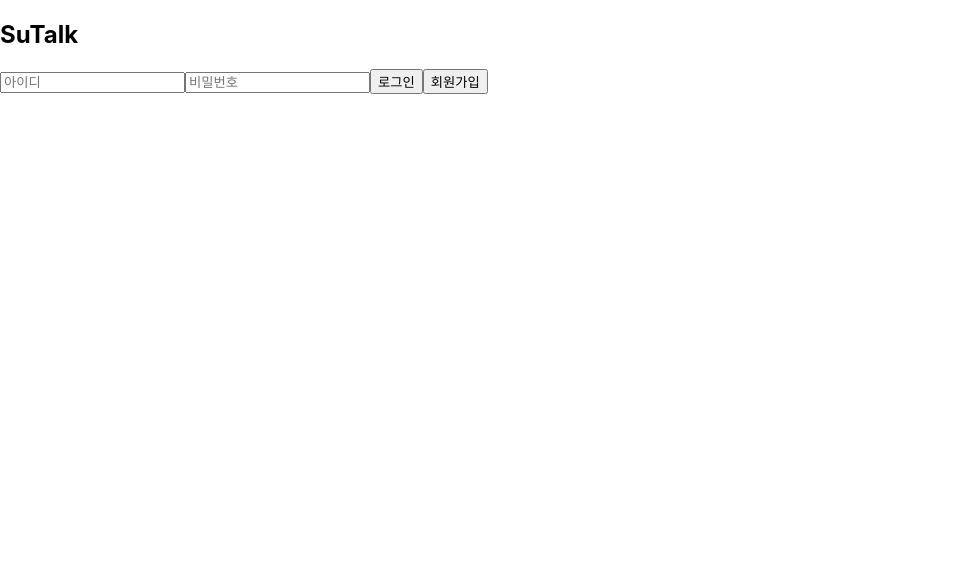
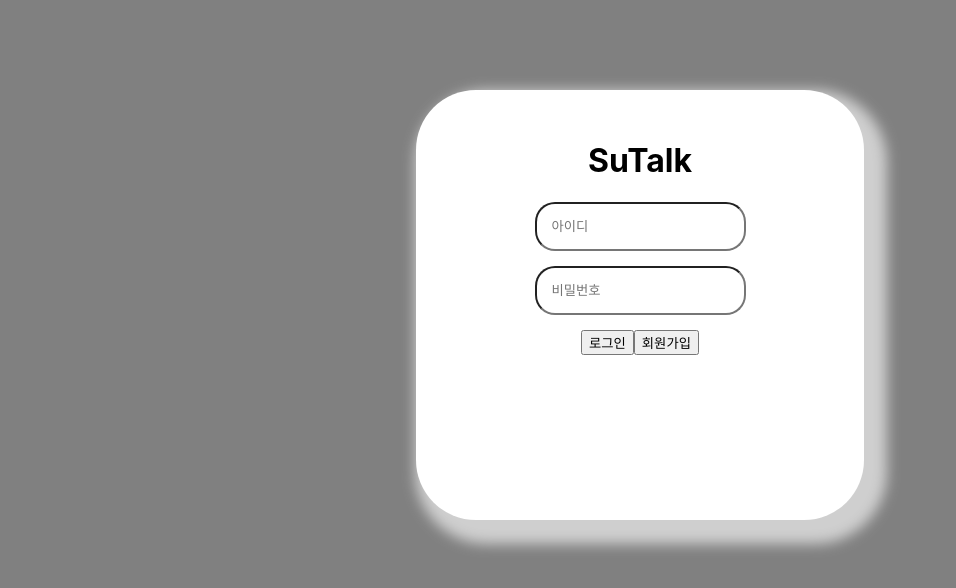
Before and after one commit to YoonSuHyeon/sutalk, a React (Create React App) app in the folder frontend/: page / in a window 1280 px wide. Shown: the top 588 px of the page, without its empty margins (0-956 px from the left). Built offline with nearby package versions, Linux system fonts and the light colour scheme.

Commit message:
css 수정

```diff
--- a/frontend/src/App.css
+++ b/frontend/src/App.css
@@ -14,14 +14,23 @@
 }
 
 .App-header {
-    background-color: #282c34;
-    min-height: 100vh;
+    text-decoration-color: brown;
+    text-align: center;
+}
+
+
+.App-Div{
+    text-align: center;
+    justify-content: center;
     display: flex;
-    flex-direction: column;
-    align-items: center;
-    justify-content: center;
-    font-size: calc(10px + 2vmin);
-    color: white;
+    padding: 90px 0 90px 0;
+    height: 100vh;
+    background-color: gray;
+}
+
+.Button{
+    font-size: large;
+    color: brown;
 }
 
 .App-link {
--- a/frontend/src/App.jsx
+++ b/frontend/src/App.jsx
@@ -1,4 +1,3 @@
-import './App.css';
 import React from "react";
 import {Route, Routes} from "react-router-dom";
 import Login from "./Login";
--- a/frontend/src/ChatRoom.jsx
+++ b/frontend/src/ChatRoom.jsx
@@ -1,10 +1,36 @@
 import React from "react";
 
 function ChatRoom() {
-    return(
-        <div>
-            채팅방
+
+    //Div Style
+    const divStyle = {
+        textAlign: 'center',
+        justifyContent: 'center',
+        display: 'flex',
+        padding: '90px 0 90px 0',
+        height: '100vh',
+        backgroundColor: "grey"
+    };
+
+    const divStyle2 = {
+        textAlign: 'center',
+        justifyContent: 'center',
+        height: '50%',
+        width: '35%',
+        boxShadow: '11px 12px 13px 12px rgb(207,207,207)',
+        paddingTop: '30px',
+        borderRadius: '60px',
+        backgroundColor: 'white'
+    };
+
+    return (
+        <div style={divStyle}>
+            <div style={divStyle2}>
+                채팅방
+            </div>
         </div>
+
     )
 }
+
 export default ChatRoom;
--- a/frontend/src/Friend.jsx
+++ b/frontend/src/Friend.jsx
@@ -2,12 +2,14 @@ import React from "react";
 import {useNavigate} from "react-router-dom";
 
 function Friend() {
+
     const navigate = useNavigate()
 
     const profile = () => {
         navigate("/profile")
     }
     return (
+
         <div>
             <ul>
                 <li onClick={profile}>친구 1</li>
@@ -15,6 +17,8 @@ function Friend() {
                 <li>친구 3</li>
             </ul>
         </div>
+
+
     );
 }
 
--- a/frontend/src/Home.jsx
+++ b/frontend/src/Home.jsx
@@ -3,17 +3,47 @@ import Friend from "./Friend";
 import Chat from "./Chat";
 
 function Home() {
+    //Div Style
+    const divStyle = {
+        textAlign: 'center',
+        justifyContent: 'center',
+        display: 'flex',
+        padding: '90px 0 90px 0',
+        height: '100vh',
+        backgroundColor: "grey"
+    };
+
+    const divStyle2 = {
+        textAlign: 'center',
+        justifyContent: 'center',
+        height: '50%',
+        width: '35%',
+        boxShadow: '11px 12px 13px 12px rgb(207,207,207)',
+        paddingTop: '30px',
+        borderRadius: '60px',
+        backgroundColor: 'white'
+    };
+
 
     const onClick2 = (e) => {
         console.log(e)
     }
     return (
+        <div style={divStyle}>
+            <div style={divStyle2}>
                 <div>
                     <h2>SuTalk</h2>
+                </div>
+                <div>
                     <button id="friend" onClick={onClick2}>친구</button>
                     <button id="chat" onClick={onClick2}>채팅</button>
+                </div>
+                <div>
                     <Friend/>
                     <Chat/>
+                </div>
+
+            </div>
         </div>
     );
 }
--- a/frontend/src/Login.jsx
+++ b/frontend/src/Login.jsx
@@ -1,8 +1,38 @@
-import './App.css';
 import React, {useState} from "react";
 import {Link, useNavigate} from "react-router-dom";
 
 function Login() {
+
+    //Div Style
+    const divStyle = {
+        textAlign: 'center',
+        justifyContent: 'center',
+        display: 'flex',
+        padding: '90px 0 90px 0',
+        height: '100vh',
+        backgroundColor: "grey"
+    };
+
+    const divStyle2 = {
+        textAlign: 'center',
+        justifyContent: 'center',
+        height: '50%',
+        width: '35%',
+        boxShadow: '11px 12px 13px 12px rgb(207,207,207)',
+        paddingTop: '30px',
+        borderRadius: '60px',
+        backgroundColor: 'white'
+    };
+
+
+    //Input Style
+    const inputStyle = {
+        borderRadius: '20px',
+        padding: '15px',
+        marginBottom: '15px'
+    };
+
+
     // let isLogin = false;
     const [inputs, setInputs] = useState({
         id: '',
@@ -39,29 +69,39 @@ function Login() {
     }
 
     return (
+        <div style={divStyle}>
+            <div style={divStyle2}>
                 <div>
-            <header>
-                <h2> SuTalk</h2>
-            </header>
-
-            <input
+                    <div>
+                        <h1>SuTalk</h1>
+                    </div>
+                    <input style={inputStyle}
                            name="id"
                            placeholder="아이디"
                            onChange={onChange}
                            value={id}
                     />
-            <input
+                    <div>
+                        <input style={inputStyle}
                                name="password"
                                placeholder="비밀번호"
                                onChange={onChange}
                                value={password}
                         />
+                    </div>
+
+                    <div>
                         <button onClick={onLogin}>로그인</button>
 
                         <Link to="/signup">
                             <button>회원가입</button>
                         </Link>
                     </div>
+                </div>
+            </div>
+        </div>
+
+
     )
 
 }
--- a/frontend/src/Profile.jsx
+++ b/frontend/src/Profile.jsx
@@ -2,9 +2,31 @@ import React from "react";
 
 
 function Profile() {
+    //Div Style
+    const divStyle = {
+        textAlign: 'center',
+        justifyContent: 'center',
+        display: 'flex',
+        padding: '90px 0 90px 0',
+        height: '100vh',
+        backgroundColor: "grey"
+    };
+
+    const divStyle2 = {
+        textAlign: 'center',
+        justifyContent: 'center',
+        height: '50%',
+        width: '35%',
+        boxShadow: '11px 12px 13px 12px rgb(207,207,207)',
+        paddingTop: '30px',
+        borderRadius: '60px',
+        backgroundColor: 'white'
+    };
     return (
-        <div>
-            프로필
+        <div style={divStyle}>
+            <div style={divStyle2}>
+                프로필
+            </div>
         </div>
     );
 }
--- a/frontend/src/SignUp.jsx
+++ b/frontend/src/SignUp.jsx
@@ -2,14 +2,55 @@ import './App.css';
 import React, {useState} from "react";
 
 function SignUp() {
+
+    //Div Style
+    const divStyle = {
+        textAlign: 'center',
+        justifyContent: 'center',
+        display: 'flex',
+        padding: '90px 0 90px 0',
+        height: '100vh',
+        backgroundColor: "grey"
+    };
+
+    const divStyle2 = {
+        textAlign: 'center',
+        justifyContent: 'center',
+        height: '50%',
+        width: '35%',
+        boxShadow: '11px 12px 13px 12px rgb(207,207,207)',
+        paddingTop: '30px',
+        borderRadius: '60px',
+        backgroundColor: 'white'
+    };
+
     return(
+        <div style={divStyle}>
+            <div style={divStyle2}>
+
                 <div>
                     <h2> 회원가입 화면 </h2>
+                </div>
+
+                <div>
                     아이디<input placeholder="사용할 아이디 입력"/>
+                </div>
+                <div>
                     비밀번호<input placeholder="비밀번호 입력"/>
+                </div>
+
+                <div>
                     닉네임<input placeholder="닉네임"/>
+                </div>
+
+                <div>
                     <button>가입</button>
                     <button>취소</button>
+                </div>
+            </div>
+
+
+
         </div>
     )
 }
--- a/frontend/src/index.js
+++ b/frontend/src/index.js
@@ -3,6 +3,7 @@ import ReactDOM from 'react-dom';
 import './index.css';
 import {BrowserRouter} from 'react-router-dom';
 import App from './App';
+
 
 
 ReactDOM.render(
```
Lines whose indentation alone changed are shown as unchanged.
